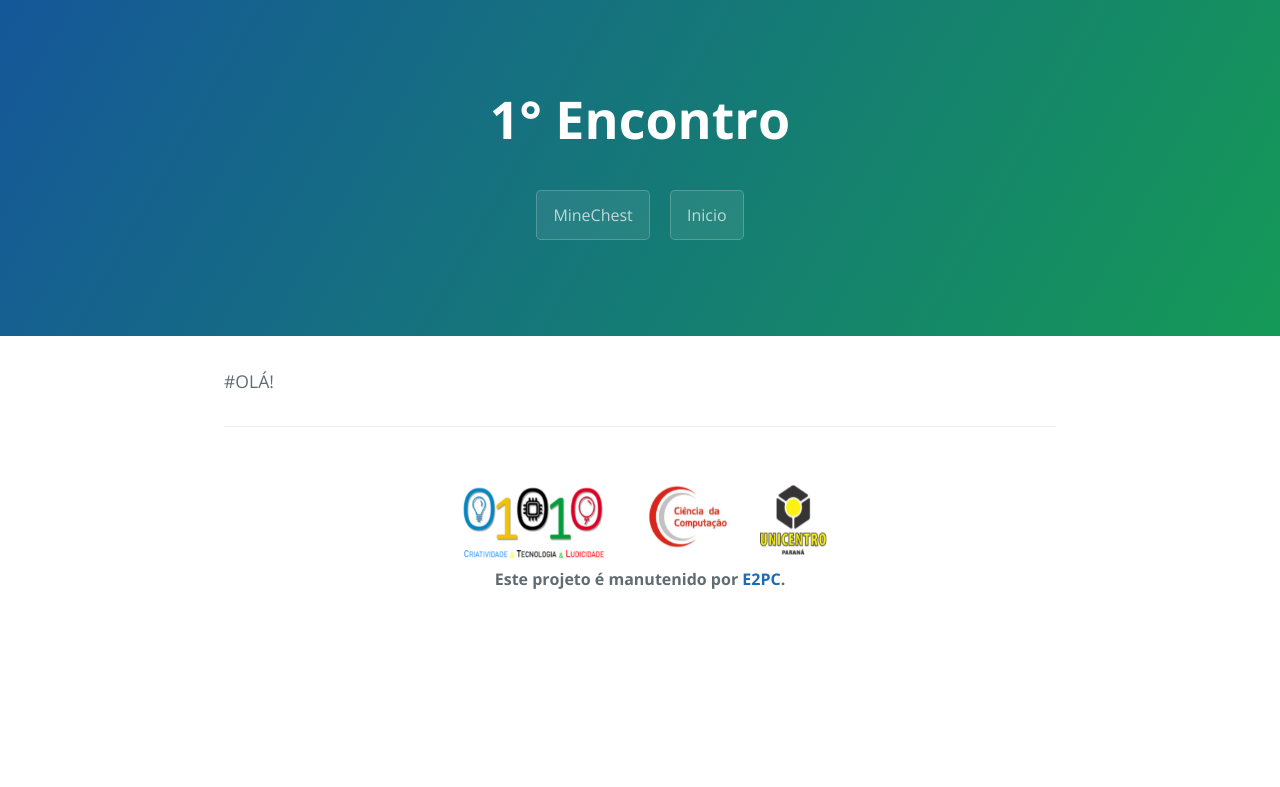
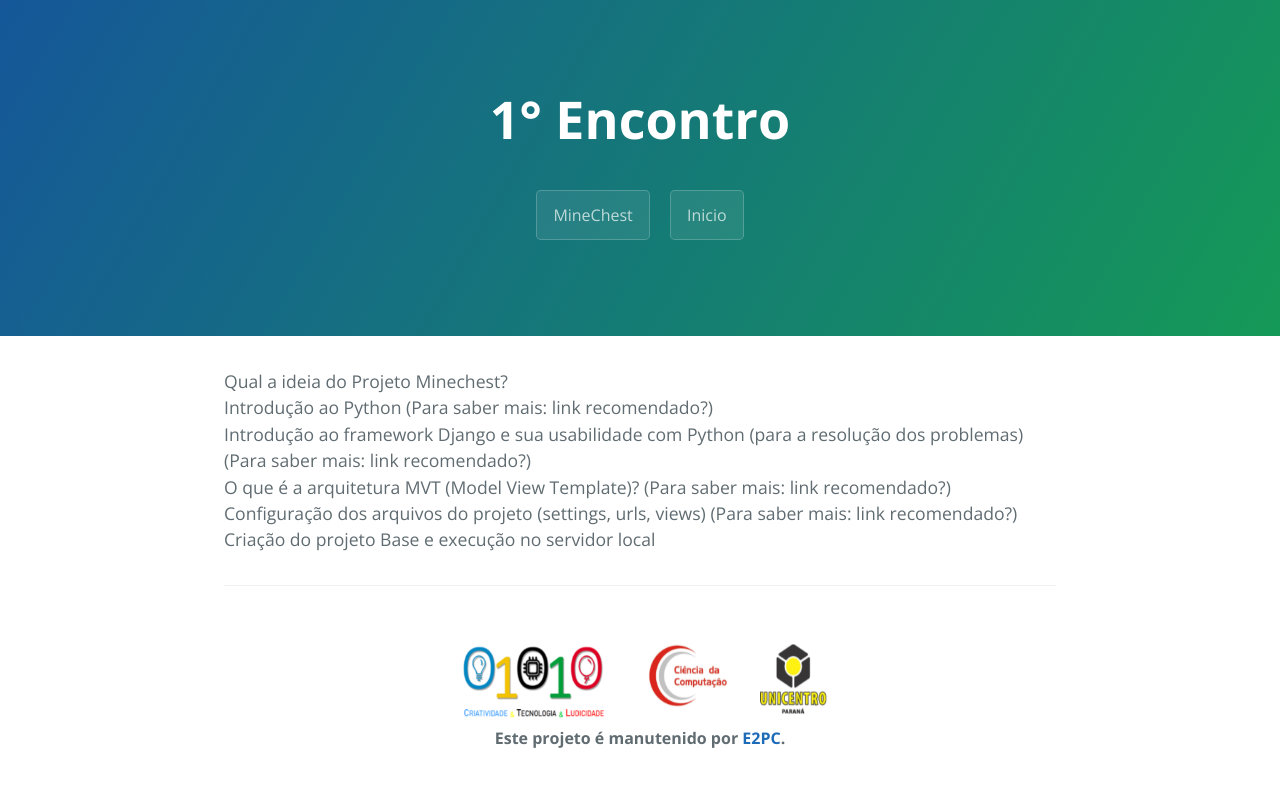
Before and after one commit to E2PC/ProjectPage, a Jekyll site: the page built from Encontro1.md, in a window 1280 px wide. Shown: the top 787 px of the page. Built offline with Jekyll 4.4.1, drawn with Linux system fonts in a browser that asks for light colours.

Commit message:
Update Encontro1.md

```diff
--- a/Encontro1.md
+++ b/Encontro1.md
@@ -6,4 +6,13 @@ button: Encontro1
 blocker: 1
 ---
 
-#OLÁ!
+Qual a ideia do Projeto Minechest?<br>
+Introdução ao Python
+(Para saber mais: link recomendado?) <br>
+Introdução ao framework Django e sua usabilidade com Python (para a resolução dos problemas)
+(Para saber mais: link recomendado?)<br>
+O que é a arquitetura MVT (Model View Template)?
+(Para saber mais: link recomendado?)<br>
+Configuração dos arquivos do projeto (settings, urls, views)
+(Para saber mais: link recomendado?)<br>
+Criação do projeto Base e execução no servidor local<br>
```
